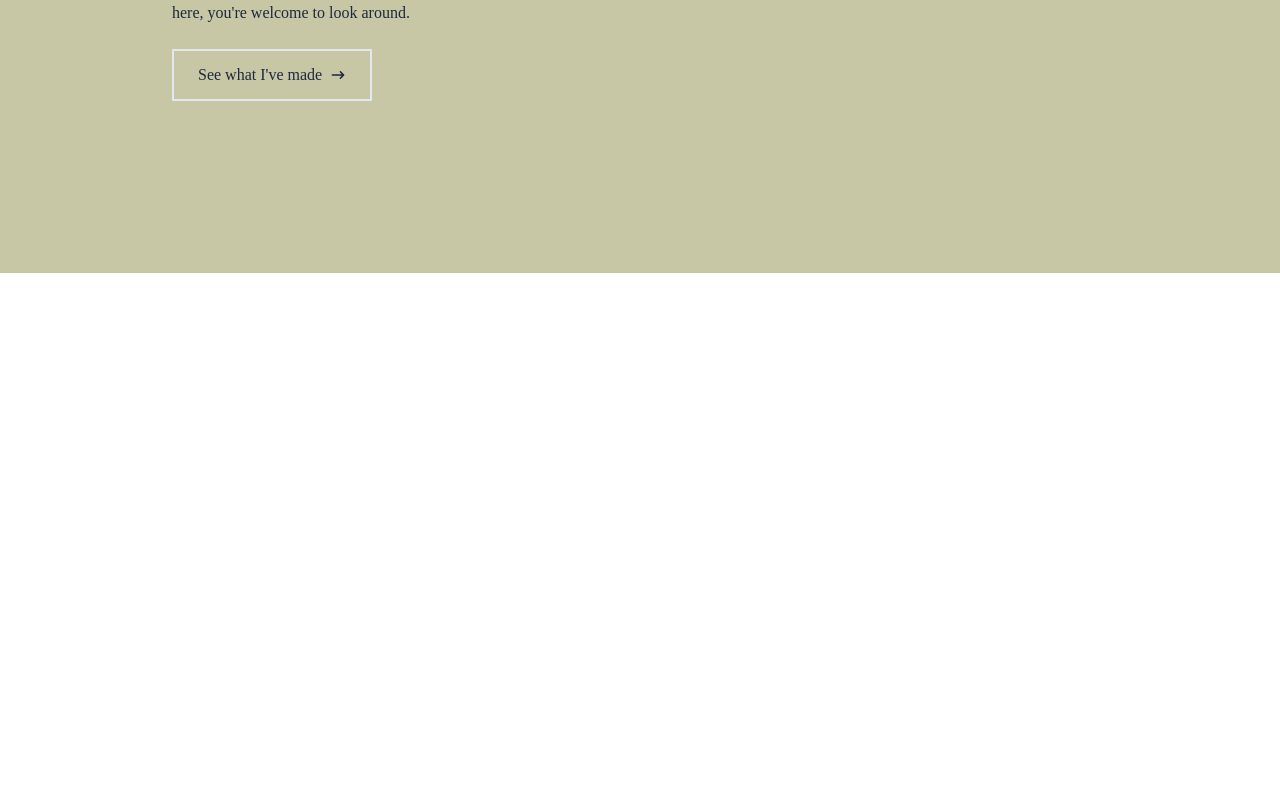
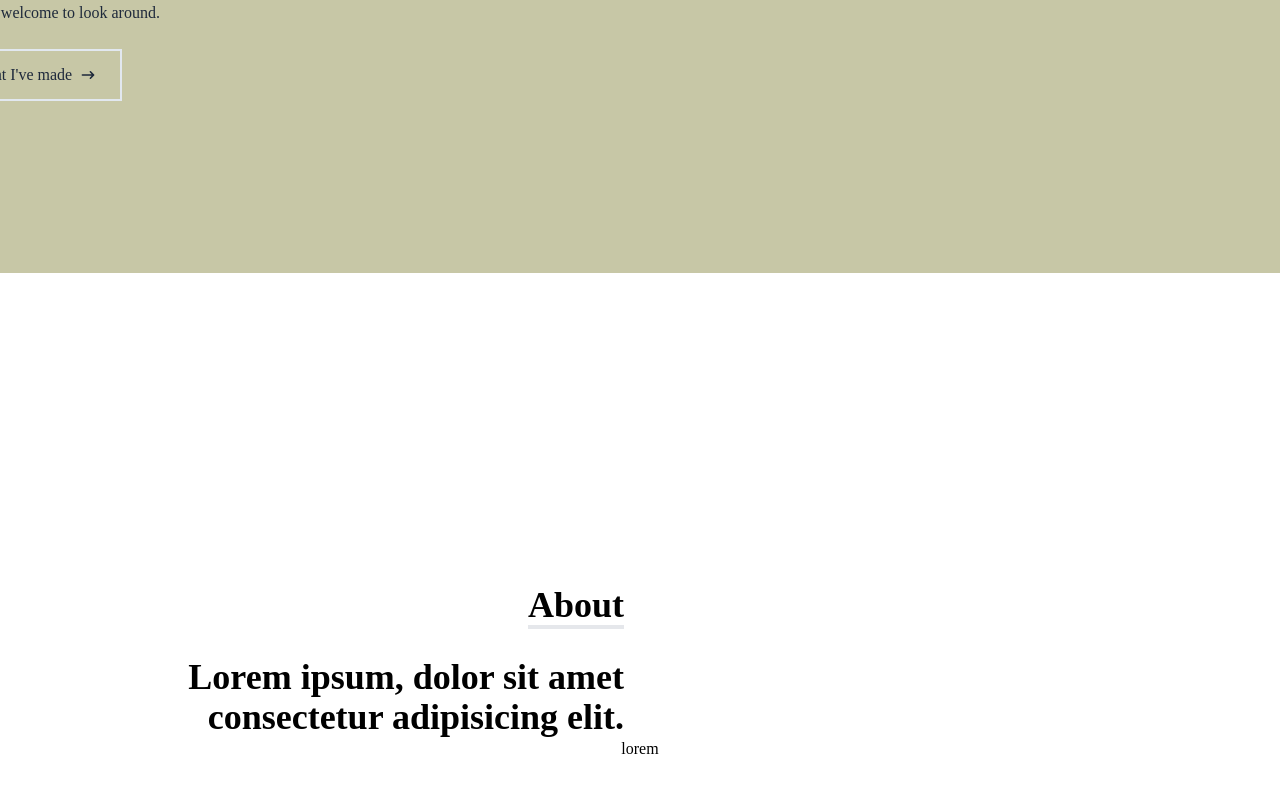
Before and after one commit to judahhooper/portfolio-website, a React (Create React App) app: page / in a window 1280 px wide. Shown: the part 527-1320 px from the top of the page. Before the commit the page ends 800 px from the top, so only its background shows below. Built offline with nearby package versions, Linux system fonts and the light colour scheme.

Commit message:
finish about section for now

```diff
--- a/src/App.js
+++ b/src/App.js
@@ -1,6 +1,7 @@
 import NavBar from "./components/navbar";
 import React from "react";
 import Home from "./components/home";
+import About from "./components/about";
 
 
 function App() {
@@ -8,7 +9,8 @@ function App() {
     <div className="font-nanummyeongjo">
 
        <NavBar />
-       <Home />
+      <Home/>
+      <About/>
     </div>
   );
 }
--- /dev/null
+++ b/src/components/about.jsx
@@ -0,0 +1,25 @@
+import React from 'react'
+
+const About = () => {
+  return (
+    <div className='w-full h-screen '>
+        <div className='flex flex-col justify-center items-center w-full h-full'>
+            <div className='max-w-[1000px] w-[100%] grid grid-cols-2 gap-8'>
+                <div className='sm:text-right pb-8 pl-4'><p className='text-4xl font-bold inline border-b-4'>About
+                </p>
+                </div>
+                <div></div>
+            </div>
+            <div className='max-w-[1000px] w-[100%] grid sm:grid-cols-2 gap-8 px-4' >
+                <div className='text-4xl font-bold sm:text-right '>
+                    <p>Lorem ipsum, dolor sit amet consectetur adipisicing elit.</p>
+                </div>
+            </div>
+            <div>lorem</div>
+        </div>
+        <div></div>
+    </div>
+  )
+}
+
+export default About
--- a/src/components/home.jsx
+++ b/src/components/home.jsx
@@ -6,12 +6,12 @@ import TypeWriterEffect from "react-typewriter-effect";
 
 const Home = () => {
   return (
-    <div name="home" className='w-full h-screen bg-[#C7C7A6] overflow-hidden'>
+    <div name="home" className='relative w-full h-screen bg-[#C7C7A6] overflow-hidden z-0'>
 
     {/* container */}
-    <div className='max-w-[1000px] mx-auto px-8 flex-col justify-center h-full translate-y-[30%] top-[50]'>
+    <div className='max-w-[1000px] mx-auto px-8 flex-col justify-center h-full translate-y-[30%] top-[50] md:translate-x-[-25%] z-10'>
         <p className='text-[#BF5700] pt-4 font-bold'>My name is</p>
-        <h1 className='text-4xl sm:text-7xl font-bold] py-4'><TypeWriterEffect startDelay={100} text="Judah Hooper." typeSpeed={100} stop/></h1>
+        <h1 className='text-4xl sm:text-7xl font-bold] py-4'><TypeWriterEffect startDelay={100} text="Judah Hooper." typeSpeed={75} stop/></h1>
         <h2 className='text-4xl sm:text-7xl font-bold text-slate-800 py-4'>I'm looking for work as a junior front-end developer.</h2>
         <p className='text-slate-800 py-4 max-w-[700px]'>I'm a self taught dev, focussed on developing engaging and interesting web applications. Thanks for being here, you're welcome to look around.</p>
         <div>
--- a/src/components/navbar.jsx
+++ b/src/components/navbar.jsx
@@ -12,7 +12,7 @@ const [nav, setNav] = useState(false);
 const handleClick = () => setNav(!nav);
 
   return (
-    <div className='fixed w-full h-[80px] flex justify-between items-center px-4 bg-[#566e3d] text-slate-300'>
+    <div className='fixed w-full h-[80px] flex justify-between items-center px-4 bg-[#566e3d] text-slate-300 z-10'>
         <div>
             <img src="" alt='' ></img>
         </div>
--- /dev/null
+++ b/src/components/stack.jsx
@@ -0,0 +1,10 @@
+import React from 'react'
+import JavaScript from "../assets/javascript.png";
+
+const Stack = () => {
+  return (
+    <div></div>
+  )
+}
+
+export default Stack
```
